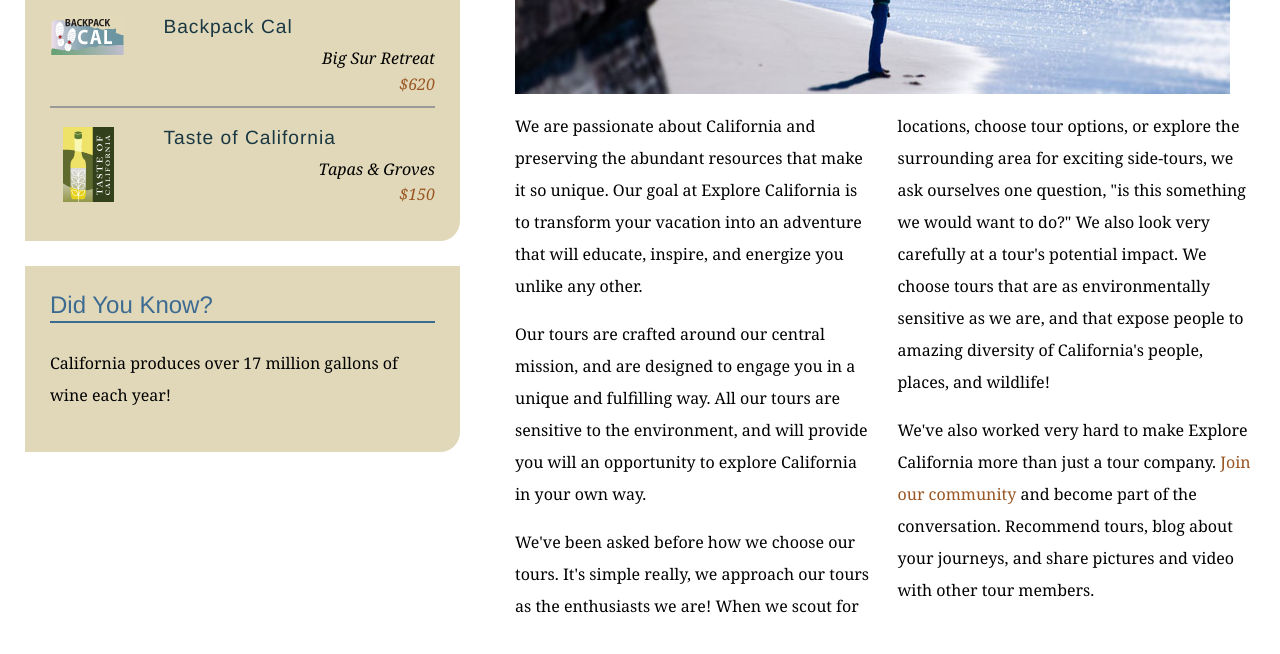
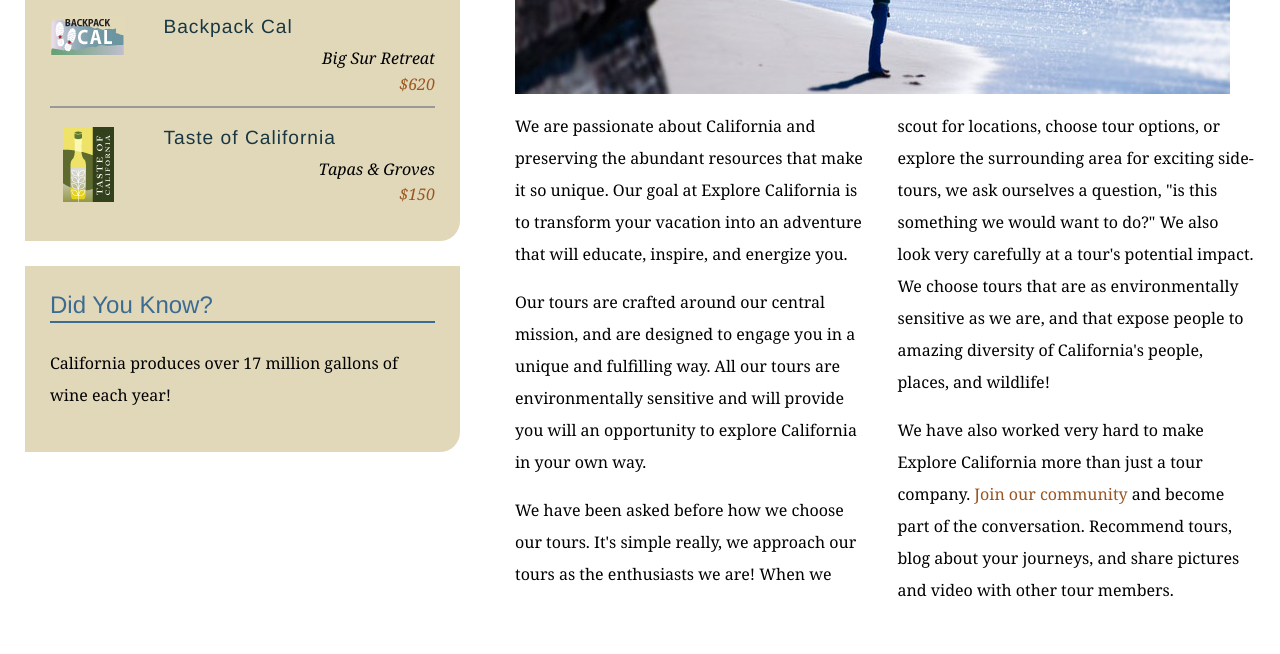
Before and after one commit to paszo/explore_california, a plain HTML site: page mission.html in a window 1280 px wide. Shown: the part 590-1244 px from the top of the page. Drawn offline with Linux system fonts and the light colour scheme.

Commit message:
Text edits on mission page

```diff
--- a/mission.html
+++ b/mission.html
@@ -62,10 +62,10 @@
           <h1>Who we are</h1>
           <img src="assets/images/mission_look.jpg" alt="Looking out at the Pacific" class="articleImage" />
           <div class="multiCol">
-            <p>We are passionate about California and preserving the abundant resources that make it so unique. Our goal at Explore California is to transform your vacation into an adventure that will educate, inspire, and energize you unlike any other.</p>
-            <p>Our tours are crafted around our central mission, and are designed to engage you in a unique and fulfilling way. All our tours are sensitive to the environment, and will provide you will an opportunity to explore California in your own way.</p>
-            <p>We've been asked before how we choose our tours. It's simple really, we approach our tours as the enthusiasts we are! When we scout for locations, choose tour options, or explore the surrounding area for exciting side-tours, we ask ourselves one question, &quot;is this something we would want to do?&quot; We also look very carefully at a tour's potential impact. We choose tours that are as environmentally sensitive as we are, and that expose people to amazing diversity of California's people, places, and wildlife!</p>
-            <p>We've also worked very hard to make Explore California more than just a tour company. <a href="explorers/join.html">Join our community</a> and become part of the conversation. Recommend tours, blog about your journeys, and share pictures and video with other tour members.</p>
+            <p>We are passionate about California and preserving the abundant resources that make it so unique. Our goal at Explore California is to transform your vacation into an adventure that will educate, inspire, and energize you.</p>
+            <p>Our tours are crafted around our central mission, and are designed to engage you in a unique and fulfilling way. All our tours are environmentally sensitive and will provide you will an opportunity to explore California in your own way.</p>
+            <p>We have been asked before how we choose our tours. It's simple really, we approach our tours as the enthusiasts we are! When we scout for locations, choose tour options, or explore the surrounding area for exciting side-tours, we ask ourselves a question, &quot;is this something we would want to do?&quot; We also look very carefully at a tour's potential impact. We choose tours that are as environmentally sensitive as we are, and that expose people to amazing diversity of California's people, places, and wildlife!</p>
+            <p>We have also worked very hard to make Explore California more than just a tour company. <a href="explorers/join.html">Join our community</a> and become part of the conversation. Recommend tours, blog about your journeys, and share pictures and video with other tour members.</p>
           </div>
         </div>
       </div>
```
